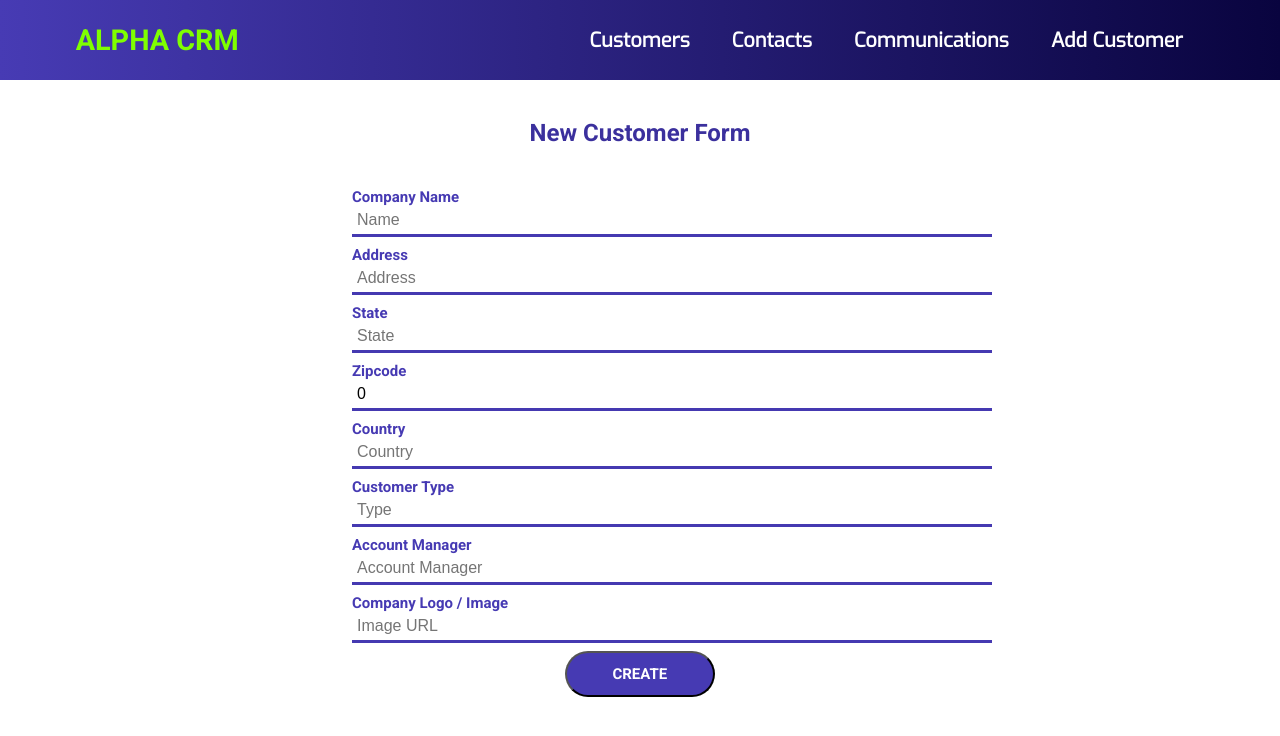
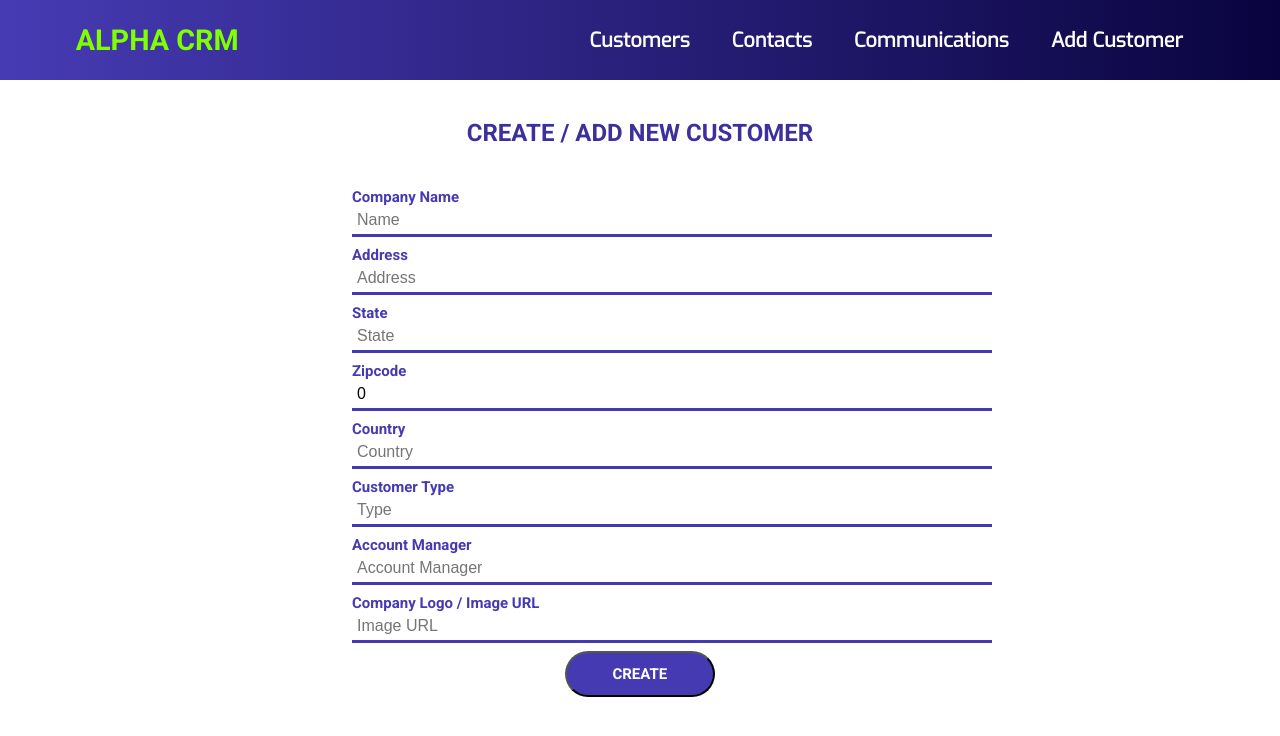
Before and after one commit to shahroze93/alpha-crm, a React (Create React App) app in the folder crm-app/: page /newCustomer in a window 1280 px wide. Shown: the top 736 px of the page. Built offline with nearby package versions, Linux system fonts and the light colour scheme; no server answers.

Commit message:
updated missing url input for customers

```diff
--- a/crm-app/src/components/Communication/CommList.jsx
+++ b/crm-app/src/components/Communication/CommList.jsx
@@ -4,6 +4,7 @@ import { useEffect, useState } from 'react';
 import axios from "axios";
 import CommInfo from './CommInfo';
 import NewComm from './NewComm';
+import { Link } from "react-router-dom";
 
 const AIRTABLE_KEY = process.env.REACT_APP_AIRTABLE_KEY;
 const AIRTABLE_BASE = process.env.REACT_APP_AIRTABLE_BASE;
@@ -28,7 +29,7 @@ function CommList() {
 
   return (
     <div>
-      <h1>Sales Communications History</h1>
+      <h1>SALES COMMUNICATIONS HISTORY</h1>
       <div className="commFormContainer">
       <NewComm fetchData={fetchData} />
       </div>
@@ -40,8 +41,10 @@ function CommList() {
           </div>
         );
       }
-      )}
+        )}
       </section>
+      <br />
+      <Link to="/" className="customerButtons" >HOMEPAGE</Link>
     </div>
   );
 }
--- a/crm-app/src/components/Contacts/ContactList.jsx
+++ b/crm-app/src/components/Contacts/ContactList.jsx
@@ -4,6 +4,7 @@ import { useEffect, useState } from 'react';
 import axios from "axios";
 import ContactInfo from './ContactInfo';
 import NewContact from './NewContact';
+import {Link} from "react-router-dom"
 
 const AIRTABLE_KEY = process.env.REACT_APP_AIRTABLE_KEY;
 const AIRTABLE_BASE = process.env.REACT_APP_AIRTABLE_BASE;
@@ -27,7 +28,7 @@ function ContactList() {
 
   return (
     <div>
-      <h1>Contact List</h1>
+      <h1>CONTACT LIST</h1>
       <div className="commFormContainer">
         <NewContact fetchData={fetchData} />
         </div>
@@ -41,6 +42,7 @@ function ContactList() {
       }
         )}
       </section>
+      <Link to="/" className="customerButtons" >HOMEPAGE</Link>
     </div>
   );
 }
--- a/crm-app/src/components/CustomerDetail.jsx
+++ b/crm-app/src/components/CustomerDetail.jsx
@@ -127,8 +127,9 @@ const getComms = async (commsArray) => {
       })}
       </div>
         </div>
-        <Link to="/" className="customerButtons" >HOMEPAGE</Link>
       </div>
+      <br />
+      <Link to="/" className="customerButtons" >HOMEPAGE</Link>
     </section>
   );
 }
--- a/crm-app/src/components/Edit/EditCustomer.jsx
+++ b/crm-app/src/components/Edit/EditCustomer.jsx
@@ -114,6 +114,18 @@ export default function EditCustomer() {
           onChange={handleChange}
         />
         <br />
+
+      <label className="commFormLabel">Company Logo / Image URL</label>
+      <br />
+      <input
+        className="inputText"
+        type="text"
+        value={customer.company_logo}
+        name="company_logo"
+        onChange={handleChange}
+          />
+        <br />
+
         <label className="commFormLabel">Account Manager</label>
         <br />
           <input
--- a/crm-app/src/components/NewCustomer.jsx
+++ b/crm-app/src/components/NewCustomer.jsx
@@ -46,7 +46,7 @@ const NewCustomer = () => {
 
   return (
     <section className="NewCustomerSection">
-      <h1>New Customer Form</h1>
+      <h1>CREATE / ADD NEW CUSTOMER</h1>
       <div className="commDiv">
       <form className="commForm" onSubmit={handleSubmit}>
         <label className="commFormLabel">Company Name</label>
@@ -84,7 +84,7 @@ const NewCustomer = () => {
         <input className="inputText" type="text" value={account_manager} onChange={(e) => setAccountManager(e.target.value)} placeholder="Account Manager" />
         <br />
 
-        <label className="commFormLabel">Company Logo / Image</label>
+        <label className="commFormLabel">Company Logo / Image URL</label>
         <br />
         <input className="inputText" type="text" value={company_logo} onChange={(e) => setCompanyLogo(e.target.value)} placeholder="Image URL" />
         <br />
```
